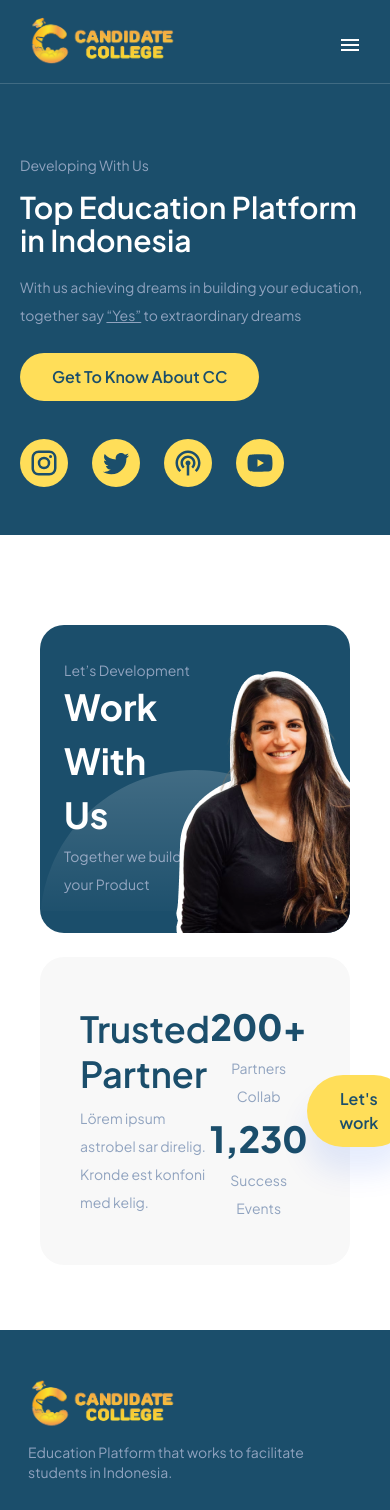
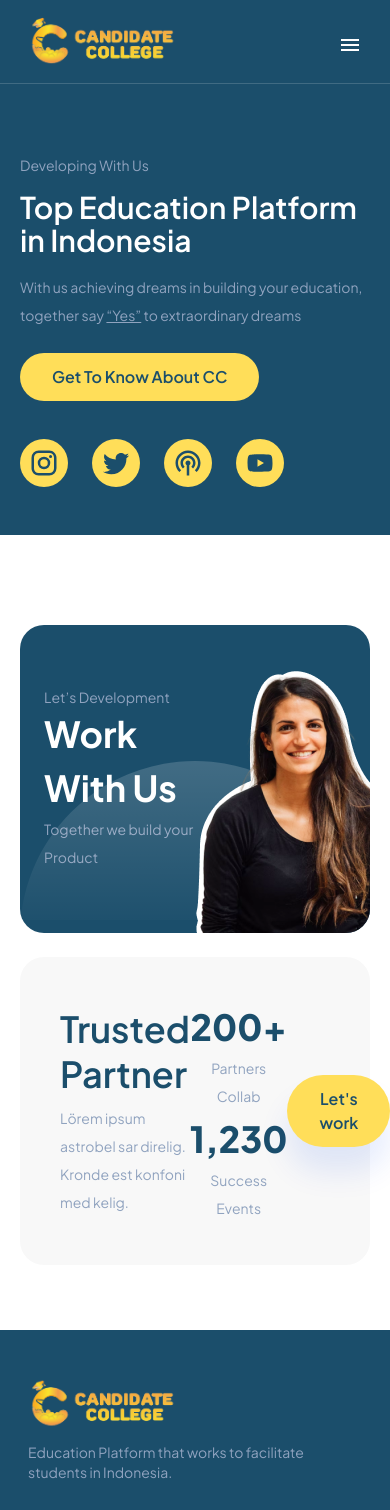
Before and after one commit to candidatecollege/candidate-college, a Next.js app: page /about in a window 390 px wide. Shown: the top 1510 px of the page. Built offline with nearby package versions, Linux system fonts and the light colour scheme.

Commit message:
modified work with us section image card responsive

```diff
--- a/src/app/about/page.tsx
+++ b/src/app/about/page.tsx
@@ -81,8 +81,8 @@ const About = () => {
       </section>
 
       {/* Work With Us */}
-      <section className="w-full h-full flex lg:flex-row flex-col gap-6 bg-white px-10 pt-[90px] pb-[65px] md:py-20">
-        <div className="flex items-center relative md:w-[520px] w-full h-[308px] p-6 bg-primary rounded-3xl overflow-hidden">
+      <section className="w-full h-full flex lg:flex-row flex-col gap-6 bg-white md:px-10 px-5 pt-[90px] pb-[65px] md:py-20">
+        <div className="flex items-center md:m-auto relative md:w-[520px] w-full h-[308px] p-6 bg-primary rounded-3xl overflow-hidden">
           <div className="flex flex-col xl:w-[55%] w-[50%]">
             <p className="text-[#90A3BF] xl:text-[15px] text-sm font-normal">
               Let’s Development
```
